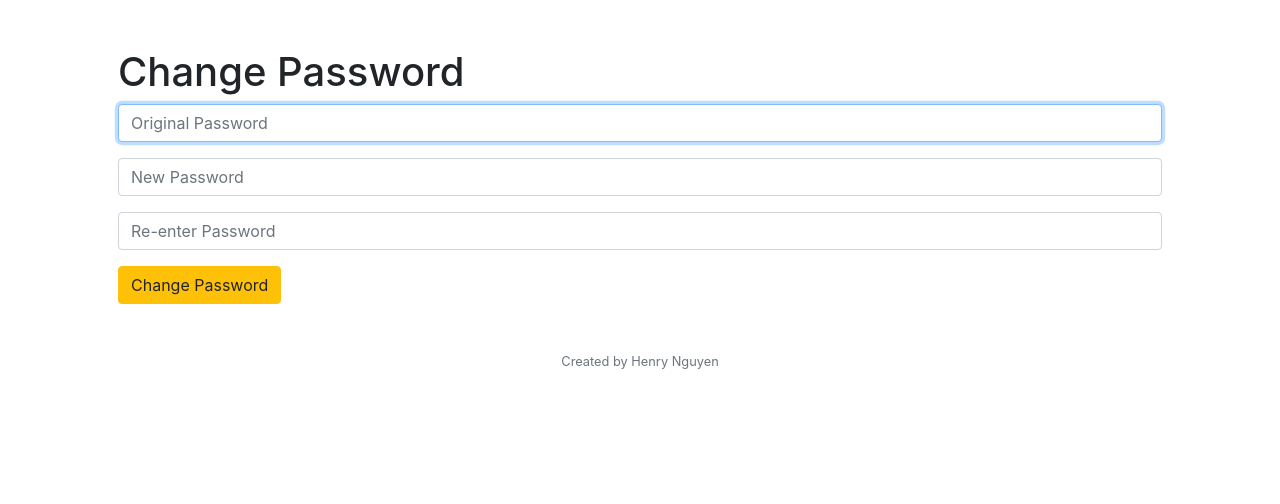
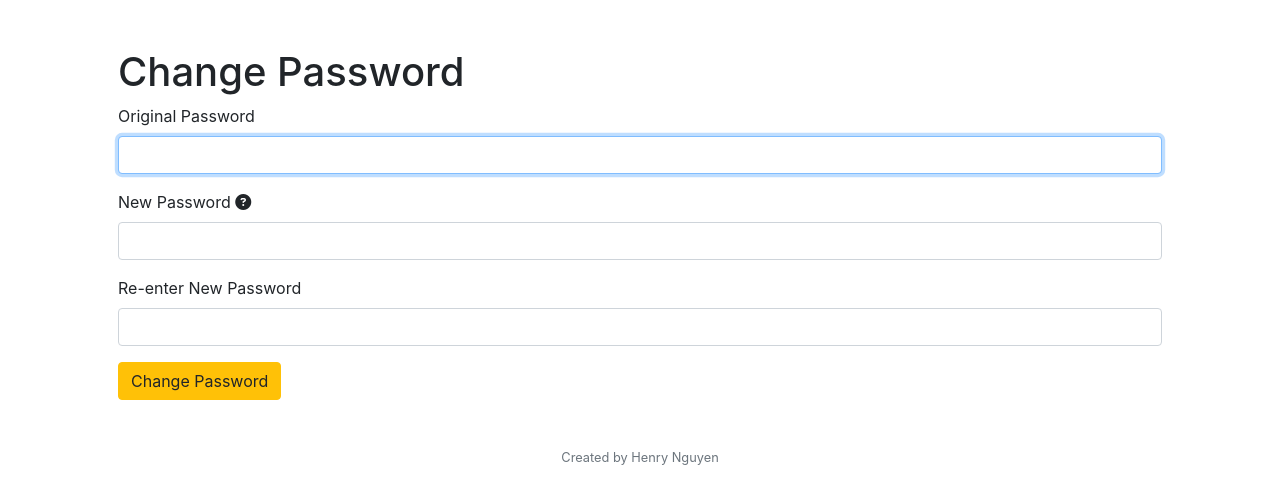
Before and after one commit to double-H-nguyen/CS50, a Flask app: page /change_password in a window 1280 px wide. Shown: the part 64-568 px from the top of the page. Run offline with Flask 2, Linux system fonts and the light colour scheme; a user stored in the database is signed in; data comes from the database, SQL or seed files in the repository; both versions use the stored data as it was after the commit; some libraries are stand-ins or nearby versions.

Commit message:
Update change_password view
- add labels and tool tips

```diff
--- a/project/templates/change_password.html
+++ b/project/templates/change_password.html
@@ -6,13 +6,16 @@
 <h1>Change Password</h1>
 <form action="/change_password" method="POST">
   <div class="form-group">
-    <input name="original" type="password" class="form-control" placeholder="Original Password" autocomplete="off" autofocus />
+    <label for="original">Original Password</label>
+    <input id="original" name="original" type="password" class="form-control" autocomplete="off" autofocus />
   </div>
   <div class="form-group">
-    <input name="new" type="password" class="form-control" placeholder="New Password" autocomplete="off" autofocus />
+    <label for="new">New Password <i class="fas fa-question-circle" data-toggle="tooltip" data-placement="right" title="Must be at least 12 characters long"></i></label>
+    <input id="new" name="new" type="password" class="form-control" autocomplete="off" />
   </div>
   <div class="form-group">
-    <input name="confirmation" type="password" class="form-control" placeholder="Re-enter Password" autocomplete="off" autofocus />
+    <label for="confirmation">Re-enter New Password</label>
+    <input id="confirmation" name="confirmation" type="password" class="form-control" autocomplete="off" />
   </div>
   <button class="btn btn-warning" type="submit">Change Password</button>
 </form>
```
Also changed, not shown: project/goal_tracker.db.
